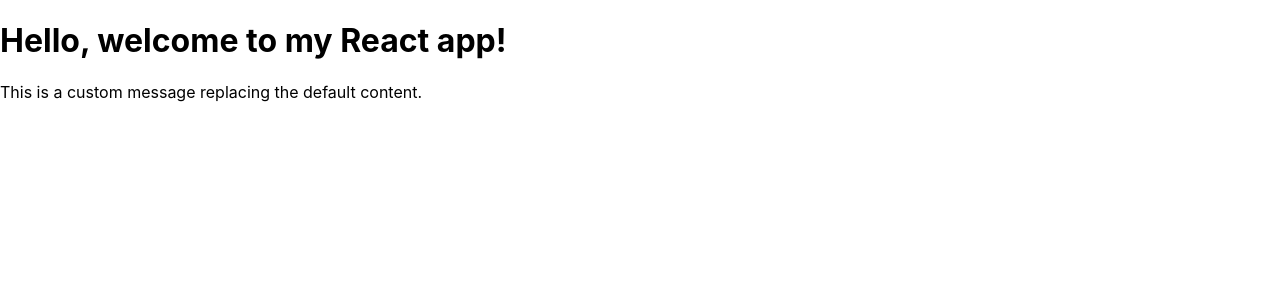
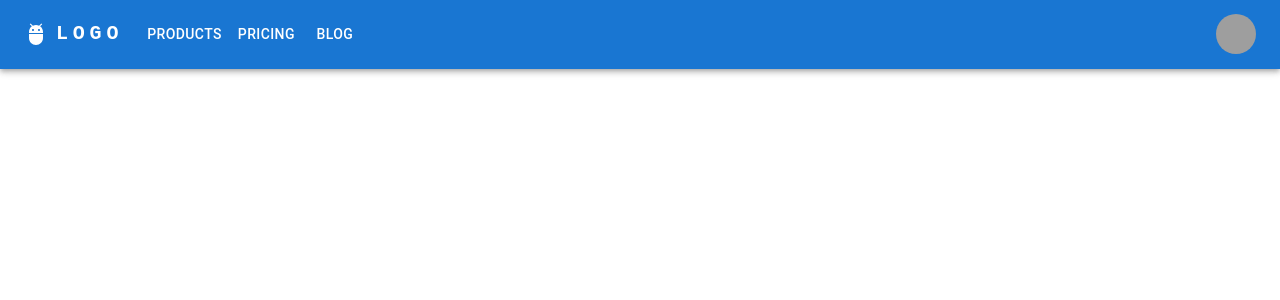
Before and after one commit to Solverpilen/COS30049-Assignment-2, a React (Create React App) app in the folder housing_enjoyers_website/: page / in a window 1280 px wide. Shown: the top 300 px of the page. Built offline with nearby package versions, Linux system fonts and the light colour scheme; grey boxes are pictures that could not be loaded.

Commit message:
added stuff to website

```diff
--- a/housing_enjoyers_website/package.json
+++ b/housing_enjoyers_website/package.json
@@ -8,7 +8,7 @@
     "@testing-library/user-event": "^13.5.0",
     "react": "^18.3.1",
     "react-dom": "^18.3.1",
-    "react-scripts": "5.0.1",
+    "react-scripts": "^5.0.1",
     "web-vitals": "^2.1.4"
   },
   "scripts": {
--- a/housing_enjoyers_website/src/App.js
+++ b/housing_enjoyers_website/src/App.js
@@ -1,12 +1,14 @@
-import logo from './logo.svg';
+import React from 'react';
 import './App.css';
+import ResponsiveAppBar from './components/navbar/navbar';
+
 
 function App() {
 	return (
 		<div>
-			<h1>Hello, welcome to my React app!</h1>
-			<p>This is a custom message replacing the default content.</p>
+			<ResponsiveAppBar />
 		</div>
+
 	);
 }
 
--- /dev/null
+++ b/housing_enjoyers_website/src/components/navbar/navbar.jsx
@@ -0,0 +1,159 @@
+import * as React from 'react';
+import AppBar from '@mui/material/AppBar';
+import Box from '@mui/material/Box';
+import Toolbar from '@mui/material/Toolbar';
+import IconButton from '@mui/material/IconButton';
+import Typography from '@mui/material/Typography';
+import Menu from '@mui/material/Menu';
+import MenuIcon from '@mui/icons-material/Menu';
+import Container from '@mui/material/Container';
+import Avatar from '@mui/material/Avatar';
+import Button from '@mui/material/Button';
+import Tooltip from '@mui/material/Tooltip';
+import MenuItem from '@mui/material/MenuItem';
+import AdbIcon from '@mui/icons-material/Adb';
+
+const pages = ['Products', 'Pricing', 'Blog'];
+const settings = ['Profile', 'Account', 'Dashboard', 'Logout'];
+
+function ResponsiveAppBar() {
+  const [anchorElNav, setAnchorElNav] = React.useState(null);
+  const [anchorElUser, setAnchorElUser] = React.useState(null);
+
+  const handleOpenNavMenu = (event) => {
+    setAnchorElNav(event.currentTarget);
+  };
+  const handleOpenUserMenu = (event) => {
+    setAnchorElUser(event.currentTarget);
+  };
+
+  const handleCloseNavMenu = () => {
+    setAnchorElNav(null);
+  };
+
+  const handleCloseUserMenu = () => {
+    setAnchorElUser(null);
+  };
+
+  return (
+    <AppBar position="static">
+      <Container maxWidth="xl">
+        <Toolbar disableGutters>
+          <AdbIcon sx={{ display: { xs: 'none', md: 'flex' }, mr: 1 }} />
+          <Typography
+            variant="h6"
+            noWrap
+            component="a"
+            href="#app-bar-with-responsive-menu"
+            sx={{
+              mr: 2,
+              display: { xs: 'none', md: 'flex' },
+              fontFamily: 'monospace',
+              fontWeight: 700,
+              letterSpacing: '.3rem',
+              color: 'inherit',
+              textDecoration: 'none',
+            }}
+          >
+            LOGO
+          </Typography>
+
+          <Box sx={{ flexGrow: 1, display: { xs: 'flex', md: 'none' } }}>
+            <IconButton
+              size="large"
+              aria-label="account of current user"
+              aria-controls="menu-appbar"
+              aria-haspopup="true"
+              onClick={handleOpenNavMenu}
+              color="inherit"
+            >
+              <MenuIcon />
+            </IconButton>
+            <Menu
+              id="menu-appbar"
+              anchorEl={anchorElNav}
+              anchorOrigin={{
+                vertical: 'bottom',
+                horizontal: 'left',
+              }}
+              keepMounted
+              transformOrigin={{
+                vertical: 'top',
+                horizontal: 'left',
+              }}
+              open={Boolean(anchorElNav)}
+              onClose={handleCloseNavMenu}
+              sx={{ display: { xs: 'block', md: 'none' } }}
+            >
+              {pages.map((page) => (
+                <MenuItem key={page} onClick={handleCloseNavMenu}>
+                  <Typography sx={{ textAlign: 'center' }}>{page}</Typography>
+                </MenuItem>
+              ))}
+            </Menu>
+          </Box>
+          <AdbIcon sx={{ display: { xs: 'flex', md: 'none' }, mr: 1 }} />
+          <Typography
+            variant="h5"
+            noWrap
+            component="a"
+            href="#app-bar-with-responsive-menu"
+            sx={{
+              mr: 2,
+              display: { xs: 'flex', md: 'none' },
+              flexGrow: 1,
+              fontFamily: 'monospace',
+              fontWeight: 700,
+              letterSpacing: '.3rem',
+              color: 'inherit',
+              textDecoration: 'none',
+            }}
+          >
+            LOGO
+          </Typography>
+          <Box sx={{ flexGrow: 1, display: { xs: 'none', md: 'flex' } }}>
+            {pages.map((page) => (
+              <Button
+                key={page}
+                onClick={handleCloseNavMenu}
+                sx={{ my: 2, color: 'white', display: 'block' }}
+              >
+                {page}
+              </Button>
+            ))}
+          </Box>
+          <Box sx={{ flexGrow: 0 }}>
+            <Tooltip title="Open settings">
+              <IconButton onClick={handleOpenUserMenu} sx={{ p: 0 }}>
+                <Avatar alt="Remy Sharp" src="/static/images/avatar/2.jpg" />
+              </IconButton>
+            </Tooltip>
+            <Menu
+              sx={{ mt: '45px' }}
+              id="menu-appbar"
+              anchorEl={anchorElUser}
+              anchorOrigin={{
+                vertical: 'top',
+                horizontal: 'right',
+              }}
+              keepMounted
+              transformOrigin={{
+                vertical: 'top',
+                horizontal: 'right',
+              }}
+              open={Boolean(anchorElUser)}
+              onClose={handleCloseUserMenu}
+            >
+              {settings.map((setting) => (
+                <MenuItem key={setting} onClick={handleCloseUserMenu}>
+                  <Typography sx={{ textAlign: 'center' }}>{setting}</Typography>
+                </MenuItem>
+              ))}
+            </Menu>
+          </Box>
+        </Toolbar>
+      </Container>
+    </AppBar>
+  );
+}
+export default ResponsiveAppBar;
```
Also changed, not shown: 1 other file (tests, documents, lock files or other folders).
